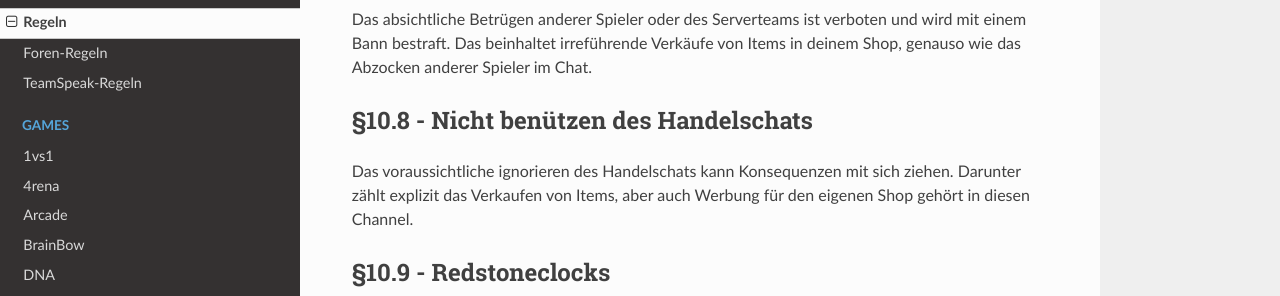
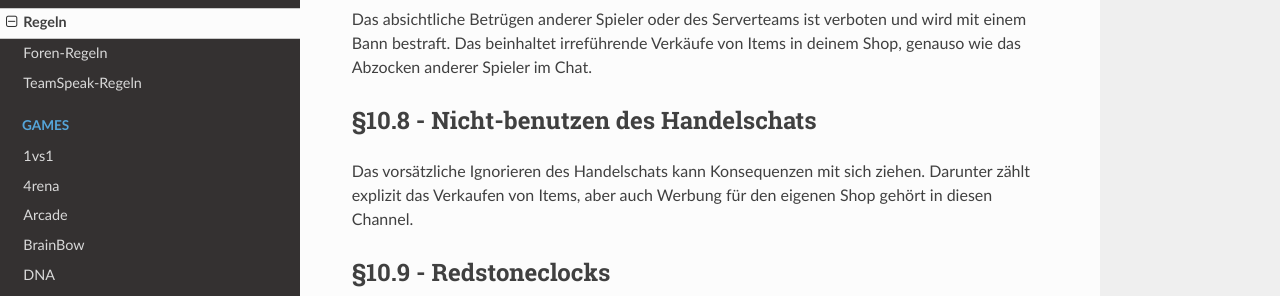
Before and after one commit to TimoliaDE/HowTo, an MkDocs documentation site: the page built from docs/rules/rules.md, in a window 1280 px wide and 900 px high, scrolled down 5534 px. Shown: the part 156-452 px from the top of the window. Built offline with MkDocs 1.6.1, drawn with Linux system fonts in a browser that asks for light colours; nearby versions of some CDN libraries; old or Windows-style settings are respelled for this version of MkDocs.

Commit message:
fixed wording

```diff
--- a/docs/rules/rules.md
+++ b/docs/rules/rules.md
@@ -130,8 +130,8 @@ Versuchst du nun, diesen Kick mit bestimmten Mechanismen zu umgehen, so wird das
 ## §10.7 - Betrug von Spielern
 Das absichtliche Betrügen anderer Spieler oder des Serverteams ist verboten und wird mit einem Bann bestraft. Das beinhaltet irreführende Verkäufe von Items in deinem Shop, genauso wie das Abzocken anderer Spieler im Chat.
 
-## §10.8 - Nicht benützen des Handelschats
-Das voraussichtliche ignorieren des Handelschats kann Konsequenzen mit sich ziehen. Darunter zählt explizit das Verkaufen von Items, aber auch Werbung für den eigenen Shop gehört in diesen Channel.
+## §10.8 - Nicht-benutzen des Handelschats
+Das vorsätzliche Ignorieren des Handelschats kann Konsequenzen mit sich ziehen. Darunter zählt explizit das Verkaufen von Items, aber auch Werbung für den eigenen Shop gehört in diesen Channel.
 
 ## §10.9 - Redstoneclocks
 Vollautomatische Farmen, die über eine Redstoneclock angesteuert werden sind verboten. Hierzu zählen alle automatischen Farmen, die ohne Einwirkung eines Spielers ausgelöst werden. Halbautomatische Farmen die über einen Knopf oder Hebel aktiviert werden sind erlaubt.
```
